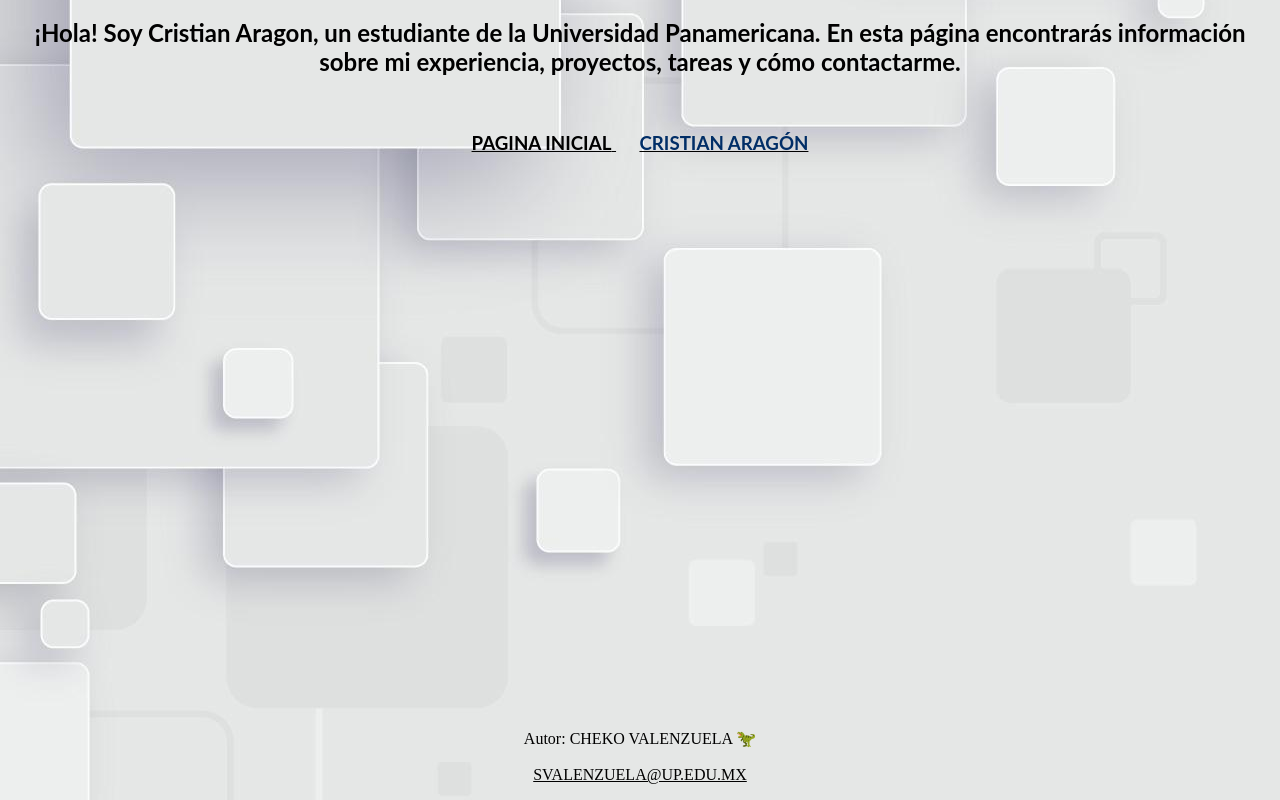
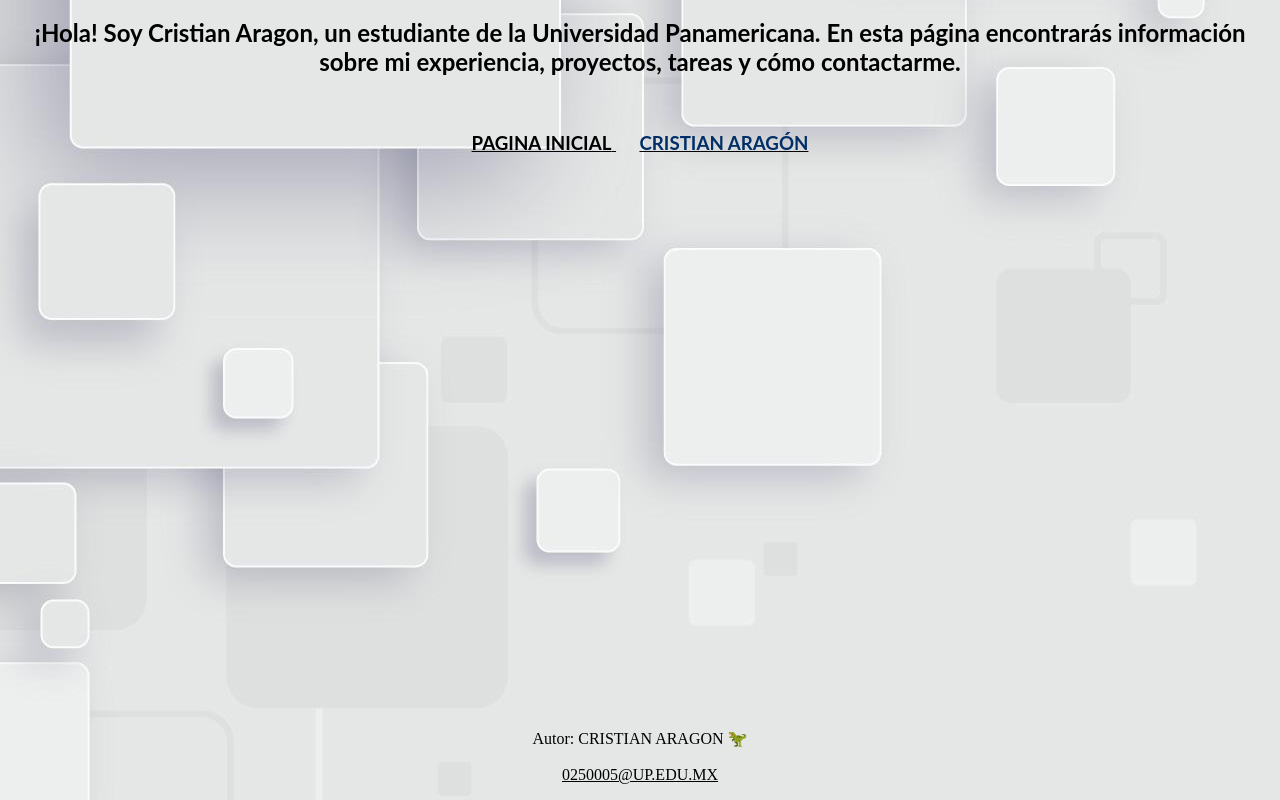
Before and after one commit to Kurisari/cristian-dweb, a plain HTML site: page index.html in a window 1280 px wide. Shown: the part 374-1174 px from the top of the page. Drawn offline with Linux system fonts and the light colour scheme.

Commit message:
Cambio de datos de contacto

```diff
--- a/index.html
+++ b/index.html
@@ -48,8 +48,8 @@
 	<br /><br /><br /><br /><br /><br /><br /><br /><br /><br />
 	<br /><br /><br /><br /><br /><br /><br /><br /><br /><br />
 	<footer align="center">
-  		<p>Autor: CHEKO VALENZUELA 🦖<br><br>
-  		<a href="mailto:hege@example.com">SVALENZUELA@UP.EDU.MX</a></p>
+  		<p>Autor: CRISTIAN ARAGON 🦖<br><br>
+  		<a href="mailto:hege@example.com">0250005@UP.EDU.MX</a></p>
 	</footer>
 </body>
 </html>
```
